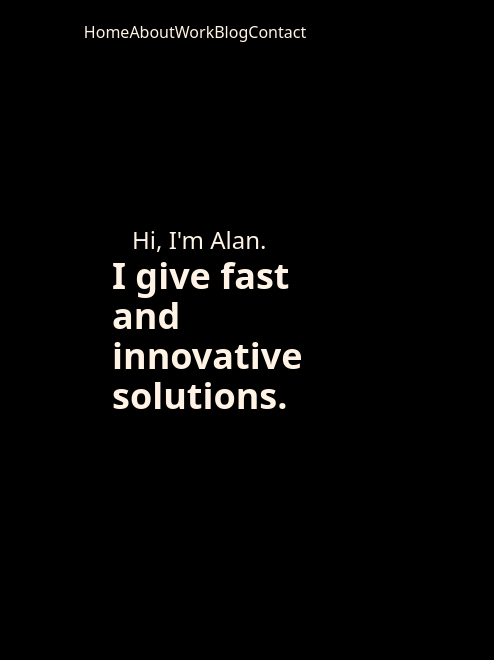
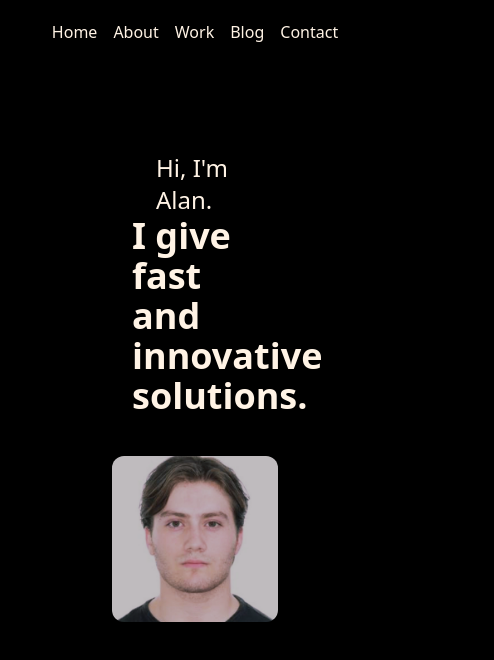
Before and after one commit to AlanJGG/my-portfolio, a React (Vite) app: page / in a window 390 px wide. Shown: the top 660 px of the page, 494 px wide, since content can reach past the window. Built offline with nearby package versions, Linux system fonts and the light colour scheme.

Commit message:
feature: Home responsive

```diff
--- a/src/components/Navbar.jsx
+++ b/src/components/Navbar.jsx
@@ -3,7 +3,7 @@ export const Navbar = () => {
     <header id="navbar" className="fixed top-0 left-0 w-full z-50 bg-black">
       <nav className="py-5 flex justify-center">
         <ul className="flex">
-          <li className="sm:px-2 md:px-10 ">
+          <li className="px-2 md:px-10 ">
             <a
               href="#home"
               className="hover:text-amber-500 focus:text-amber-500 ease-in-out duration-300"
@@ -11,7 +11,7 @@ export const Navbar = () => {
               Home
             </a>
           </li>
-          <li className="sm:px-2 md:px-10">
+          <li className="px-2 md:px-10">
             <a
               href="#about"
               className="hover:text-amber-500 focus:text-amber-500 ease-in-out duration-300 antialiased"
@@ -19,7 +19,7 @@ export const Navbar = () => {
               About
             </a>
           </li>
-          <li className="sm:px-2 md:px-10">
+          <li className="px-2 md:px-10">
             <a
               href="#work"
               className="hover:text-amber-500 focus:text-amber-500 ease-in-out duration-300 antialiased"
@@ -27,7 +27,7 @@ export const Navbar = () => {
               Work
             </a>
           </li>
-          <li className="sm:px-2 md:px-10">
+          <li className="px-2 md:px-10">
             <a
               href="#blog"
               className="hover:text-amber-500 focus:text-amber-500 ease-in-out duration-300 antialiased"
@@ -35,7 +35,7 @@ export const Navbar = () => {
               Blog
             </a>
           </li>
-          <li className="sm:px-2 md:px-10 ">
+          <li className="px-2 md:px-10 ">
             <a
               href="#contact"
               className="hover:text-amber-500 focus:text-amber-500 ease-in-out duration-300 antialiased"
--- a/src/views/Home.jsx
+++ b/src/views/Home.jsx
@@ -1,12 +1,12 @@
 export const Home = () => {
   return (
-    <div id="home" className="p-28 flex">
-      <div className="my-28">
-        <h2 className="pl-5 text-2xl antialiased">Hi, I'm Alan.</h2>
+    <div id="home" className="p-28 md:flex">
+      <div className="my-10 md:my-28 ml-5">
+        <h2 className="pl-6 text-2xl antialiased">Hi, I'm Alan.</h2>
         <h1 className="text-4xl font-semibold antialiased">I give fast and innovative solutions.</h1>
       </div>
-      <div className="pl-48">
-        <img className="brightness-75 grayscale-0 size-96 rounded-xl" src="/assets/draft-face.png"/>
+      <div className="md:pl-40 md:pt-2">
+        <img className="brightness-75 grayscale-0 md:size-96 sd:size-auto rounded-xl" src="/assets/draft-face.png"/>
       </div>
     </div>
   );
```
